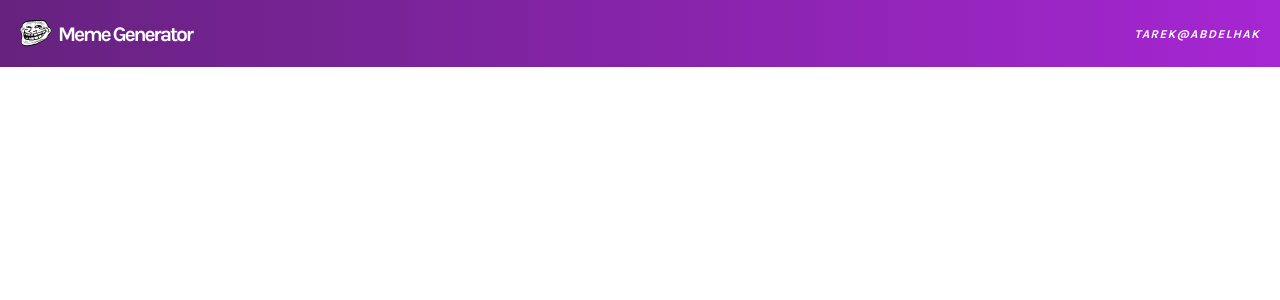
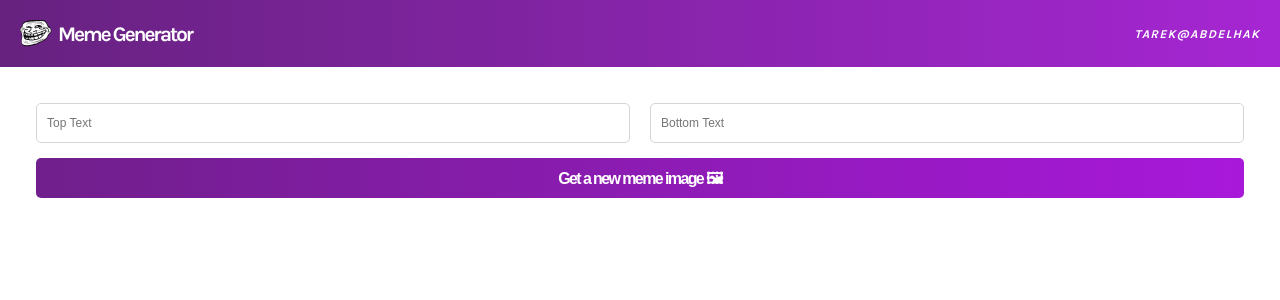
Before and after one commit to tarek-elhak/meme-generator, a React (Create React App) app: page / in a window 1280 px wide. Shown: the top 300 px of the page. Built offline with nearby package versions, Linux system fonts and the light colour scheme.

Commit message:
add meme component

```diff
--- a/src/App.js
+++ b/src/App.js
@@ -1,10 +1,12 @@
 import './App.css';
 import Header from "./components/Header/Header";
+import Meme from "./components/Meme/Meme";
 
 export default function App() {
   return (
     <div className="App">
       <Header />
+      <Meme />
     </div>
   );
 }
--- /dev/null
+++ b/src/components/Meme/Meme.css
@@ -0,0 +1,32 @@
+.form
+{
+    display: grid;
+    grid-template: 40px 40px / 1fr 1fr ;
+    gap: 15px 20px;
+}
+
+.form__input{
+    border: 1px solid #D5D4D8;
+    border-radius: 5px;
+    text-indent: 10px;
+    font-size: 12px;
+    font-weight: 400;
+    line-height: 14px;
+    color: #0D0D0D;
+}
+.form__btn{
+    grid-column: 1/-1;
+    padding: 20px;
+    background: linear-gradient(90.41deg, #711F8D 1.14%, #A818DA 100%);
+    font-size: 16px;
+    font-weight: 700;
+    line-height: 19px;
+    letter-spacing: -0.1em;
+    color: #FFF;
+    display: flex;
+    justify-content: center;
+    align-items: center;
+    border: none;
+    border-radius: 5px;
+    cursor: pointer;
+}
--- /dev/null
+++ b/src/components/Meme/Meme.jsx
@@ -0,0 +1,14 @@
+import "./Meme.css";
+
+export default function Meme()
+{
+    return(
+        <main>
+            <form className="form">
+                <input type="text" className="form__input" placeholder="Top Text"/>
+                <input type="text" className="form__input" placeholder="Bottom Text"/>
+                <button type="submit" className="form__btn">Get a new meme image 🖼</button>
+            </form>
+        </main>
+    )
+}
--- a/src/index.css
+++ b/src/index.css
@@ -3,6 +3,8 @@ body
 {
     box-sizing: border-box;
     font-family: 'Karla', sans-serif;
+    border: none;
+    outline: none;
 }
 *,*::before,*::after
 {
@@ -10,3 +12,8 @@ body
     padding: 0;
     box-sizing: inherit;
 }
+
+main
+{
+    padding: 36px;
+}
```
